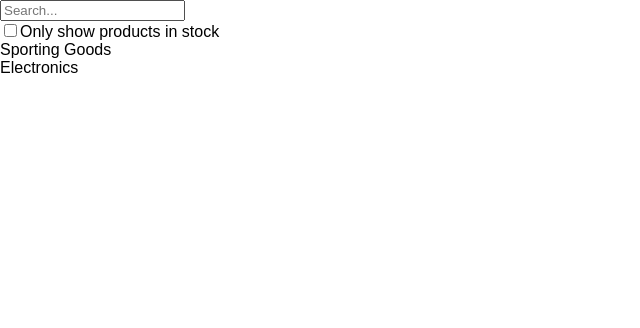
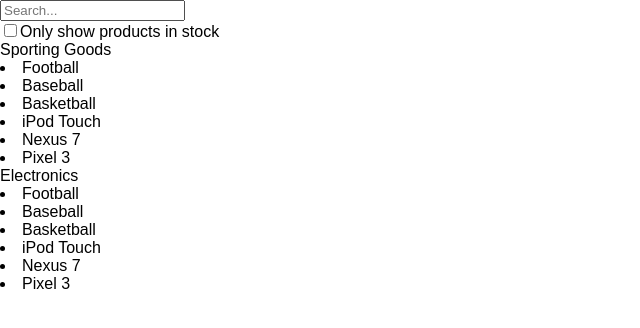
Before and after one commit to GloireMutaliko21/stock-produits-react-categoryGrouped, a React (Create React App) app: page / in a window 1280 px wide. Shown: the top 328 px of the page, without its empty margins (0-640 px from the left). Built offline with nearby package versions, Linux system fonts and the light colour scheme.

Commit message:
feat: ajout des produits dans les catégories

```diff
--- a/src/components/Categories.jsx
+++ b/src/components/Categories.jsx
@@ -1,7 +1,17 @@
 import React from "react";
+import { produits } from '../data/produits';
+import ListeProduits from "./ListeProduits";
 
 function Categories(props) {
-    return <div>{props.categorie} </div>
+    return (
+        <div>
+            {props.categorie}
+            {
+                produits.map((produit) =>
+                    <ListeProduits key={produit.name} produit={produit.name} />
+                )}
+        </div>
+    )
 }
 
 export default Categories
--- /dev/null
+++ b/src/components/ListeProduits.jsx
@@ -0,0 +1,7 @@
+import React from 'react'
+
+function ListeProduits(props) {
+    return <li>{props.produit}</li>
+}
+
+export default ListeProduits
```
